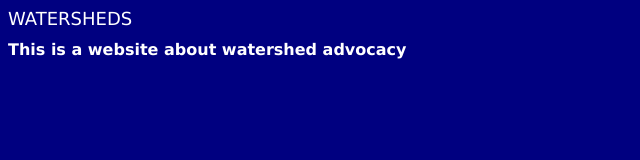
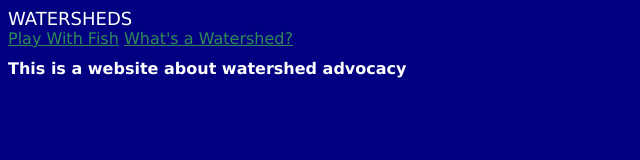
Before and after one commit to dsdavidoff/watershed, a plain HTML site: page index.html in a window 1280 px wide. Shown: the whole page, without its empty margins (0-640 px from the left). Drawn offline with Linux system fonts and the light colour scheme.

Commit message:
add child pages

```diff
--- a/index.html
+++ b/index.html
@@ -6,7 +6,10 @@
 </head>
 <main>
     <header> WATERSHEDS </header>
-    <nav></nav>
+    <nav>
+        <a href="game.html">Play With Fish</a>
+        <a href="education.html">What's a Watershed?</a>
+    </nav>
     <h1>This is a website about watershed advocacy</h1>
     <footer> </footer>
 </main>
--- a/style.css
+++ b/style.css
@@ -15,3 +15,7 @@ h1 {
 p {
     font-size: small;
 }
+
+a {
+    color: seagreen
+}
```
Also changed, not shown: education.html (added, +12 -0 lines), game.html (added, +12 -0 lines).
